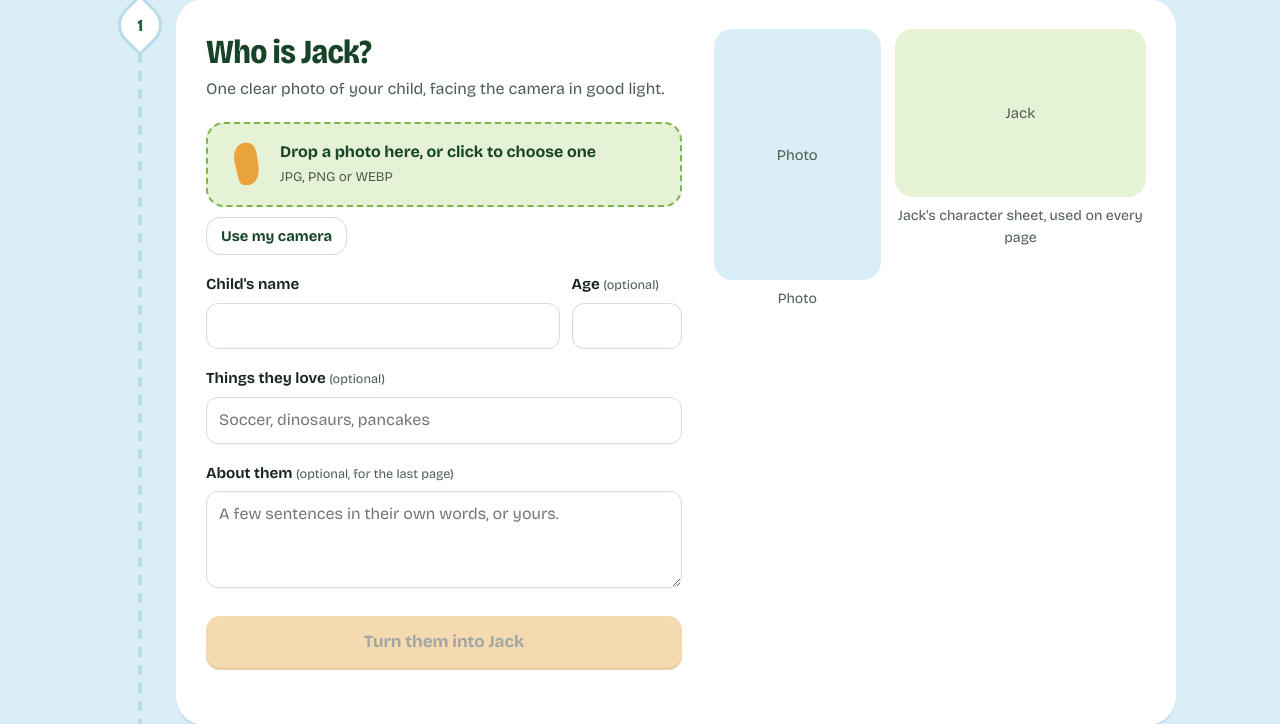
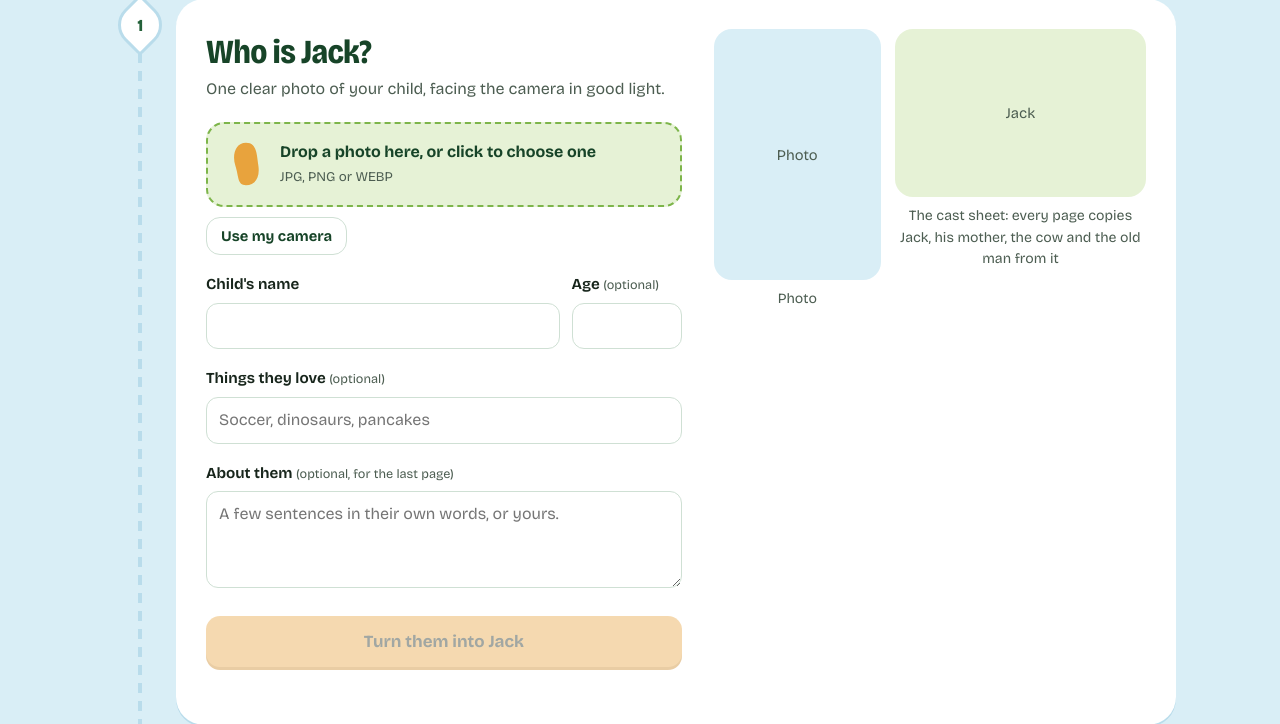
Before and after one commit to Starpilot25/beanstalk-actual, a Flask app: page / in a window 1280 px wide. Shown: the part 466-1190 px from the top of the page. Run offline with Flask 3, Linux system fonts and the light colour scheme.

Commit message:
New commit

```diff
--- a/app.py
+++ b/app.py
@@ -21,7 +21,7 @@ from openai import OpenAI
 from PIL import Image, ImageOps
 
 from book_pdf import build_pdf
-from storyboard import CAST, PAGES, PAGES_BY_N, STYLE, ZONES
+from storyboard import CAST, CAST_SHEET, PAGES, PAGES_BY_N, STYLE, ZONES
 
 app = Flask(__name__)
 app.config["MAX_CONTENT_LENGTH"] = 40 * 1024 * 1024
@@ -63,16 +63,19 @@ MATCH_RENDER = ("A full-bleed frame from a 3D computer-animated film, rendered e
 
 
 def hero_prompt():
+    others = " ".join(CAST[c] for c in ("mother", "cow", "old_man"))
     return (
         f"Art style: {STYLE} "
-        "Turn the person in this photo into the hero of a picture book, as a character reference "
-        "sheet on a plain light background with two views of the same character side by side. "
-        "Left half: a large head-and-shoulders close-up facing the viewer, the face filling most of "
-        "that half, crisp and detailed. Right half: the same character standing full-body, facing the "
-        "viewer, arms relaxed. Keep their real face shape, eye shape, nose, mouth, eyebrows, skin tone, "
-        "hair color, hair length and hairstyle, and their real age, so family would recognize them at "
-        "a glance. Stylize the rendering, not the anatomy. Neutral, relaxed expression with the mouth closed. "
-        f"In both views, dress them as Jack, in {CAST['jack'].split('wearing ', 1)[1]} {NO_WORDS}"
+        "Create the cast reference sheet for a picture book, on one plain light background. "
+        "LEFT HALF: a large head-and-shoulders close-up of the person in this photo as the hero, Jack, "
+        "facing the viewer, the face filling most of that half, crisp and detailed. Keep their real "
+        "face shape, eye shape, nose, mouth, eyebrows, skin tone, hair color, hair length and hairstyle, "
+        "and their real age, so family would recognize them at a glance. Stylize the rendering, not the "
+        "anatomy. Neutral, relaxed expression with the mouth closed. "
+        "RIGHT HALF: a neat two-by-two grid of full-body views, each standing and facing the viewer: "
+        "top left, the same Jack; top right, Jack's mother; bottom left, Milky-White the cow; "
+        f"bottom right, the old man. Jack wears {CAST['jack'].split('wearing ', 1)[1]} {others} "
+        f"{NO_WORDS}"
     )
 
 
@@ -80,7 +83,7 @@ def page_prompt(page):
     cast = " ".join(CAST[c] for c in page["cast"])
     return (
         f"Art style: {STYLE} "
-        f"{MATCH_RENDER} {cast} "
+        f"{MATCH_RENDER} {CAST_SHEET} {cast} "
         "Match Jack's face to the reference sheet, but his expression follows this page's mood. "
         f"Scene: {page['scene']} {page['shot']} {page['mood']} {ZONES[page['zone']]} "
         f"Art style, again: {STYLE} {NO_WORDS}"
@@ -88,10 +91,10 @@ def page_prompt(page):
 
 
 def adjust_prompt(change, is_page):
-    what = "storybook page" if is_page else "character reference sheet"
+    what = "storybook page" if is_page else "cast reference sheet"
     return (
         f"Art style: {STYLE} "
-        f"Image 1 is a {what}; image 2 is the reference sheet for Jack. Edit image 1 with one change: "
+        f"Image 1 is a {what}; image 2 is the cast reference sheet. Edit image 1 with one change: "
         f"\"{change}\". Keep everything else exactly as it is - composition, characters, Jack's face "
         f"and clothes, colors and lighting. {NO_WORDS}"
     )
@@ -186,7 +189,7 @@ def hero():
     except ValueError as e:
         return error(str(e))
     try:
-        return jsonify({"image": call_edit(photo, hero_prompt(), "1536x1024")})
+        return jsonify({"image": call_edit(photo, hero_prompt(), "1536x1024", PAGE_QUALITY)})  # the sheet every page copies
     except Exception as e:
         return api_error(e)
 
@@ -227,7 +230,7 @@ def adjust():
         return error(str(e))
     size = "1536x1024"  # pages and the Jack sheet are both landscape
     try:
-        return jsonify({"image": call_edit([image, hero_ref], adjust_prompt(change, is_page), size)})
+        return jsonify({"image": call_edit([image, hero_ref], adjust_prompt(change, is_page), size, PAGE_QUALITY)})
     except Exception as e:
         return api_error(e)
 
--- a/storyboard.py
+++ b/storyboard.py
@@ -15,8 +15,8 @@ STYLE = "Modern 3D animated feature — rounded forms, large expressive eyes, so
 JACK_OUTFIT = ("a patched oatmeal-colored linen shirt, a brown wool vest, rough brown trousers "
                "held up with a rope belt, and scuffed leather boots")
 CAST = {
-    "jack": ("Jack is the exact character in the reference sheet (close-up face on the left, full body "
-             "on the right), an unmistakable match: the same face "
+    "jack": ("Jack is the exact character on the reference sheet (the large close-up on the left and the "
+             "top-left full-body view), an unmistakable match: the same face "
              "shape, eyes, nose, mouth, eyebrows, hair, skin tone, apparent age and body proportions, "
              f"wearing {JACK_OUTFIT}."),
     "mother": ("Jack's mother is a thin, careworn woman in her forties with auburn hair in a loose bun, "
@@ -26,6 +26,12 @@ CAST = {
     "old_man": ("The old man is small and twinkly-eyed, with a long white beard, a patched green cloak "
                 "and a crooked walking stick."),
 }
+
+# The reference image is a cast sheet: Jack's face close-up on the left, and a 2x2 grid of
+# full-body views (Jack, mother, cow, old man) on the right. One image, reused on every page.
+CAST_SHEET = ("The reference image is the cast sheet for this book. Draw every character who appears in "
+              "this scene exactly as they look on the sheet - same face, build, colors and clothes - and "
+              "draw only the characters this scene names.")
 
 # Where the story text goes, and how the picture keeps that area calm.
 # The image model is never asked to draw any words; the PDF layer adds them.
--- a/templates/index.html
+++ b/templates/index.html
@@ -157,7 +157,7 @@
       </div>
       <div class="portraits">
         <figure><div class="frame tall" id="photoFrame">Photo</div><figcaption>Photo</figcaption></figure>
-        <figure><div class="frame wide" id="heroFrame">Jack</div><figcaption>Jack's character sheet, used on every page</figcaption></figure>
+        <figure><div class="frame wide" id="heroFrame">Jack</div><figcaption>The cast sheet: every page copies Jack, his mother, the cow and the old man from it</figcaption></figure>
       </div>
     </div>
   </section>
```
Also changed, not shown: PROMPTS.md (+10 -9 lines), to-do.md (+6 -5 lines), README.md.
